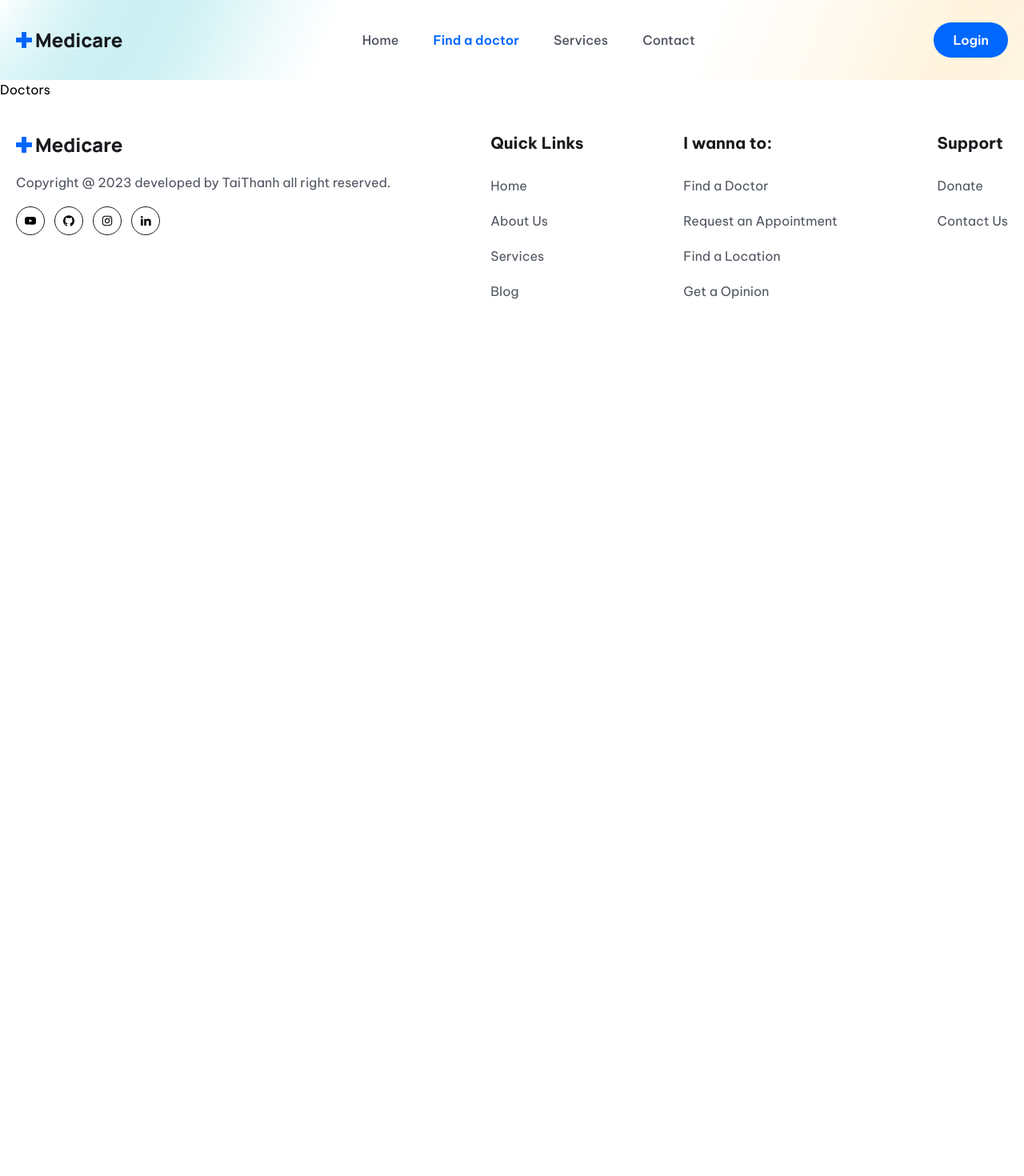
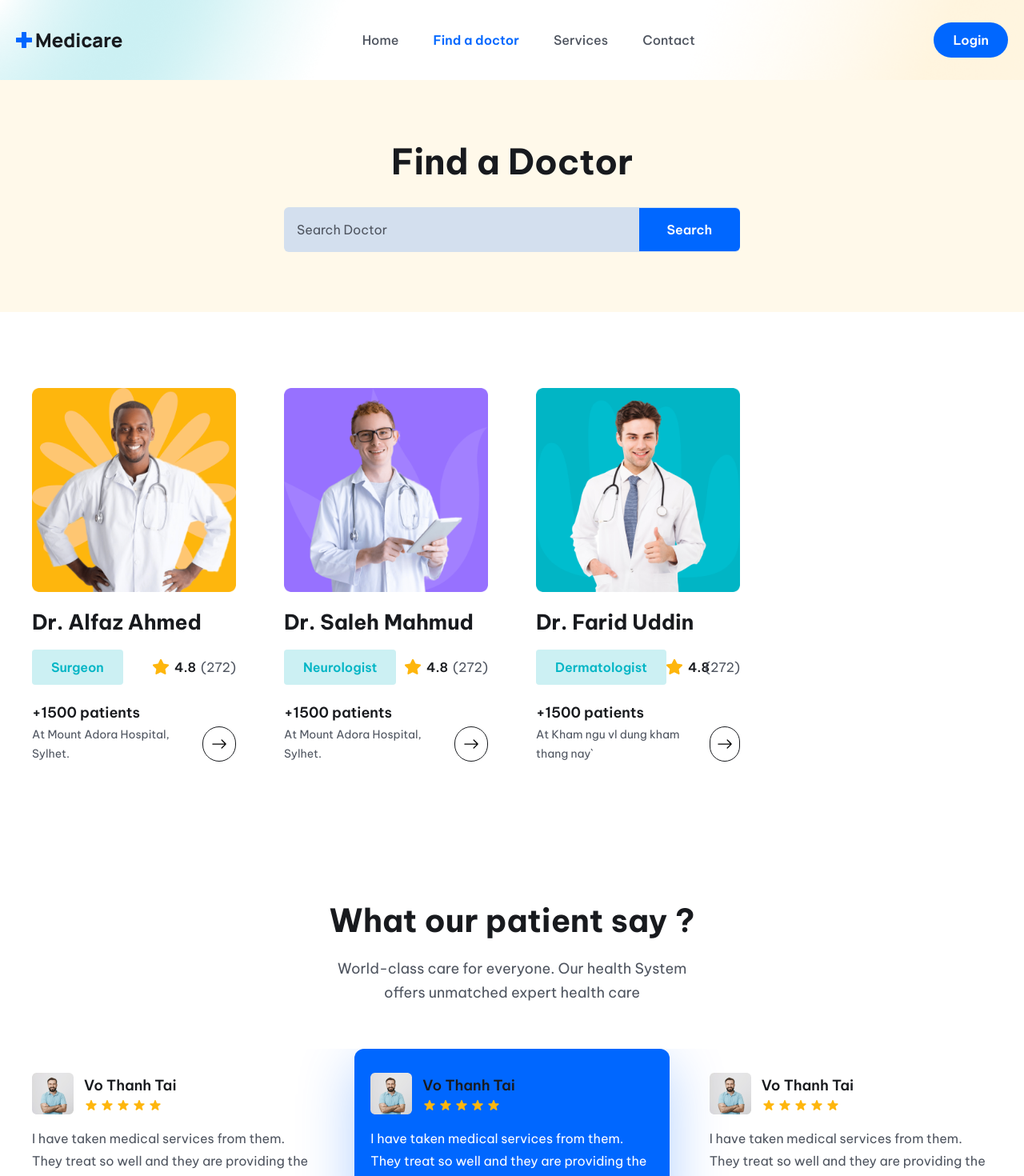
Before and after one commit to taithanh00/learn-react-doctor-appointment, a React (Vite) app in the folder frontend/: page /doctors in a window 1280 px wide. Shown: the top 1470 px of the page at 80% size. Before the commit the page ends 800 px from the top, so only its background shows below. Built offline with nearby package versions, Linux system fonts and the light colour scheme.

Commit message:
begining part 2-tutorial

```diff
--- a/frontend/package.json
+++ b/frontend/package.json
@@ -10,6 +10,7 @@
     "preview": "vite preview"
   },
   "dependencies": {
+    "node-sass": "^9.0.0",
     "react": "^18.2.0",
     "react-dom": "^18.2.0",
     "react-icons": "^4.10.1",
--- a/frontend/src/components/Footer/Footer.jsx
+++ b/frontend/src/components/Footer/Footer.jsx
@@ -147,7 +147,6 @@ const Footer = () => {
               ))}
             </ul>
           </div>
-
         </div>
       </div>
     </footer>
--- a/frontend/src/components/Header/Header.jsx
+++ b/frontend/src/components/Header/Header.jsx
@@ -47,7 +47,7 @@ const Header = () => {
   return (
     <header className="header flex items-center" ref={headerRef}>
       <div className="container">
-        <div className="flex items-center justify-between">
+        <div className="flex items-center justify-between ">
           {/* Logo  */}
           <div>
             <img src={logo} alt="logo" />
--- a/frontend/src/pages/Doctors/DoctorDetails.jsx
+++ b/frontend/src/pages/Doctors/DoctorDetails.jsx
@@ -1,7 +1,31 @@
 import React from "react";
-
+import doctorImg from "./../../assets/images/doctor-img02.png";
 const DoctorDetails = () => {
-  return <div>DoctorDetails</div>;
+  return (
+    <>
+      <section>
+        <div className="max-w-[1170px] px-5 mx-auto">
+          <div className="grid md:grid-cols-3 gap-[50px]">
+            <div className="md:col-span-2">
+              <div className="flex items-center gap-5">
+                <figure className="max-w-[200px] max-h-[200px]">
+                  <img src={doctorImg} alt="" className="w-full" />
+                </figure>
+              </div>
+            </div>
+            <div className="">
+              <span
+                className="bg-[#CCf0f3] text-irisBlueColor py-1 px-6 lg:py-2 lg:px-6
+              text-[12px] leading-4 lg:text-[16px] lg:leading-7 font-semibold"
+              >
+                Surgeon
+              </span>
+            </div>
+          </div>
+        </div>
+      </section>
+    </>
+  );
 };
 
 export default DoctorDetails;
--- a/frontend/src/pages/Doctors/Doctors.jsx
+++ b/frontend/src/pages/Doctors/Doctors.jsx
@@ -1,7 +1,51 @@
 import React from "react";
-
+import DoctorCard from "./../../components/Doctors/DoctorCard";
+import { doctors } from "./../../assets/data/doctors";
+import Testimonial from "../../components/Testimonial/Testimonial";
 const Doctors = () => {
-  return <div>Doctors</div>;
+  return (
+    <>
+      <section className="bg-[#fff9ea]">
+        <div className="container text-center">
+          <h2 className="heading">Find a Doctor</h2>
+          <div className="max-w-[570px] mt-[30px] mx-auto bg-[#0066ff2c] rounded-md flex items-center justify-center">
+            <input
+              type="search"
+              className="py-4 pl-4 pr-2 bg-transparent w-full focus:outline-none cursor-pointer placeholder:text-textColor"
+              placeholder="Search Doctor"
+            />
+            <button className="btn mt-0 rounded-[0px] rounded-r-md ">
+              {" "}
+              Search
+            </button>
+          </div>
+        </div>
+      </section>
+      <section>
+        <div className="container">
+          <div className="grid grid-cols-1 sm:grid-cols-2 md:grid-cols-3 gap-5 lg:grid-cols-4">
+            {doctors.map((doctor) => (
+              <DoctorCard key={doctor.id} doctor={doctor} />
+            ))}
+          </div>
+        </div>
+      </section>
+      <section>
+        <div className="container">
+          <div className="xl:w-[470px] mx-auto">
+            <h2 className="text-center text-[40px] heading">
+              What our patient say ?
+            </h2>
+            <p className="text__para text-center">
+              World-class care for everyone. Our health System offers unmatched
+              expert health care
+            </p>
+          </div>
+          <Testimonial />
+        </div>
+      </section>
+    </>
+  );
 };
 
 export default Doctors;
--- a/frontend/src/pages/Services.jsx
+++ b/frontend/src/pages/Services.jsx
@@ -1,7 +1,17 @@
-import React from "react";
-
+import { services } from "../assets/data/services";
+import ServiceCard from "../components/Services/ServiceCard";
 const Services = () => {
-  return <div>Services</div>;
+  return (
+    <section>
+      <div className="container">
+        <div className="grid grid-cols-1 md:grid-cols-2 lg:grid-cols-3 gap-5 lg:gap-[30px]">
+          {services.map((item, index) => (
+            <ServiceCard item={item} index={index} key={index} />
+          ))}
+        </div>
+      </div>
+    </section>
+  );
 };
 
 export default Services;
```
Also changed, not shown: frontend/src/pages/Home.jsx (+11 -2 lines), frontend/src/assets/images/cursor.png (added), 1 other file (tests, documents, lock files or other folders).
